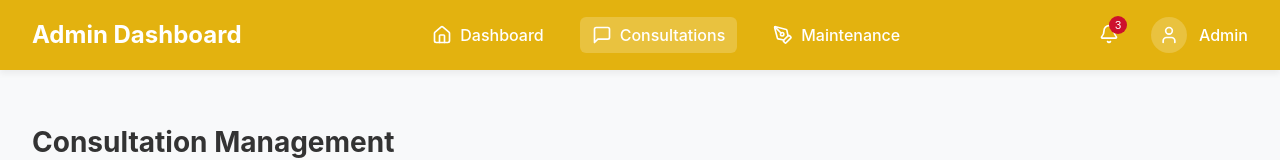
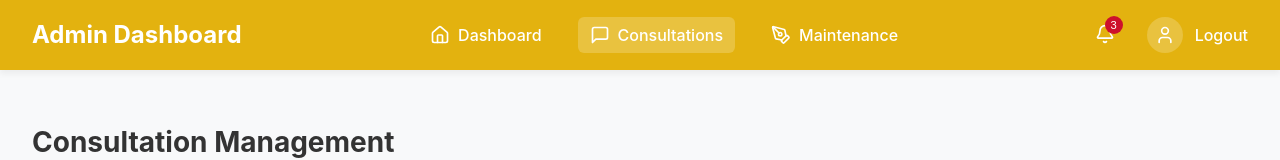
Before and after one commit to KISMETtakk/sfg-assignment-1, a React (Create React App) app: page /consultations-page in a window 1280 px wide. Shown: the top 160 px of the page. Built offline with nearby package versions, Linux system fonts and the light colour scheme.

Commit message:
Admin Done 2

```diff
--- a/src/components/admin-login/ConsultationPage.js
+++ b/src/components/admin-login/ConsultationPage.js
@@ -280,7 +280,7 @@ if (loading) {
             <div className="admin-dash-avatar">
               <User size={20} />
             </div>
-            <span className="admin-dash-username">Admin</span>
+            <span className="admin-dash-username">Logout</span>
           </div>
         </div>
         <button className="admin-dash-menu-toggle" onClick={toggleMobileMenu}>
--- a/src/components/admin-login/MaintenancePage.js
+++ b/src/components/admin-login/MaintenancePage.js
@@ -327,7 +327,7 @@ if (loading) {
             <div className="admin-dash-avatar">
               <User size={20} />
             </div>
-            <span className="admin-dash-username">Admin</span>
+            <span className="admin-dash-username">Logout</span>
           </div>
         </div>
         <button className="admin-dash-menu-toggle" onClick={toggleMobileMenu}>
--- a/src/components/admin-login/SettingsPage.js
+++ b/src/components/admin-login/SettingsPage.js
@@ -109,7 +109,7 @@ export default function SettingsPage() {
             <div className="admin-dash-avatar">
               <User size={20} />
             </div>
-            <span className="admin-dash-username">Admin</span>
+            <span className="admin-dash-username">Logout</span>
           </div>
         </div>
         <button className="admin-dash-menu-toggle" onClick={toggleMobileMenu}>
--- a/src/components/admin-login/UsersPage.js
+++ b/src/components/admin-login/UsersPage.js
@@ -292,7 +292,7 @@ export default function UsersPage() {
             <div className="admin-dash-avatar">
               <User size={20} />
             </div>
-            <span className="admin-dash-username">Admin</span>
+            <span className="admin-dash-username">Logout</span>
           </div>
         </div>
         <button className="admin-dash-menu-toggle" onClick={toggleMobileMenu}>
```
